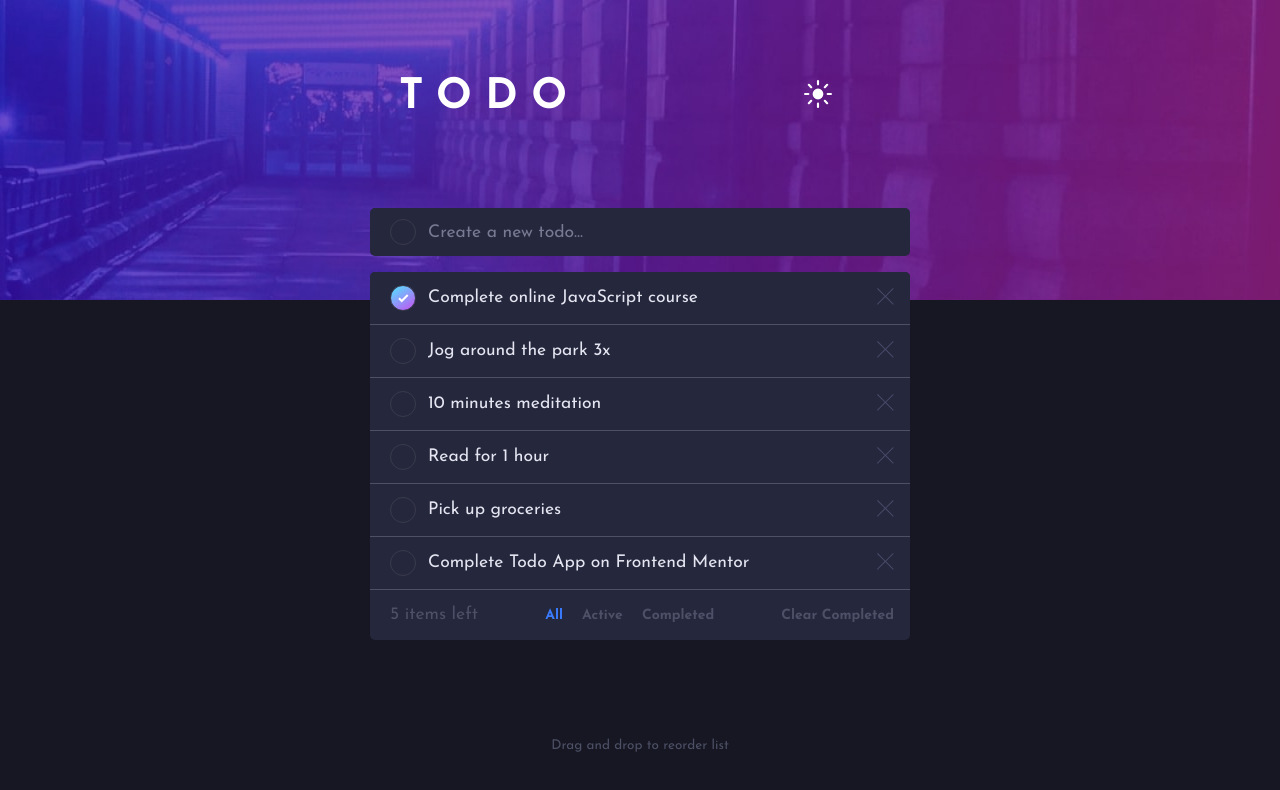
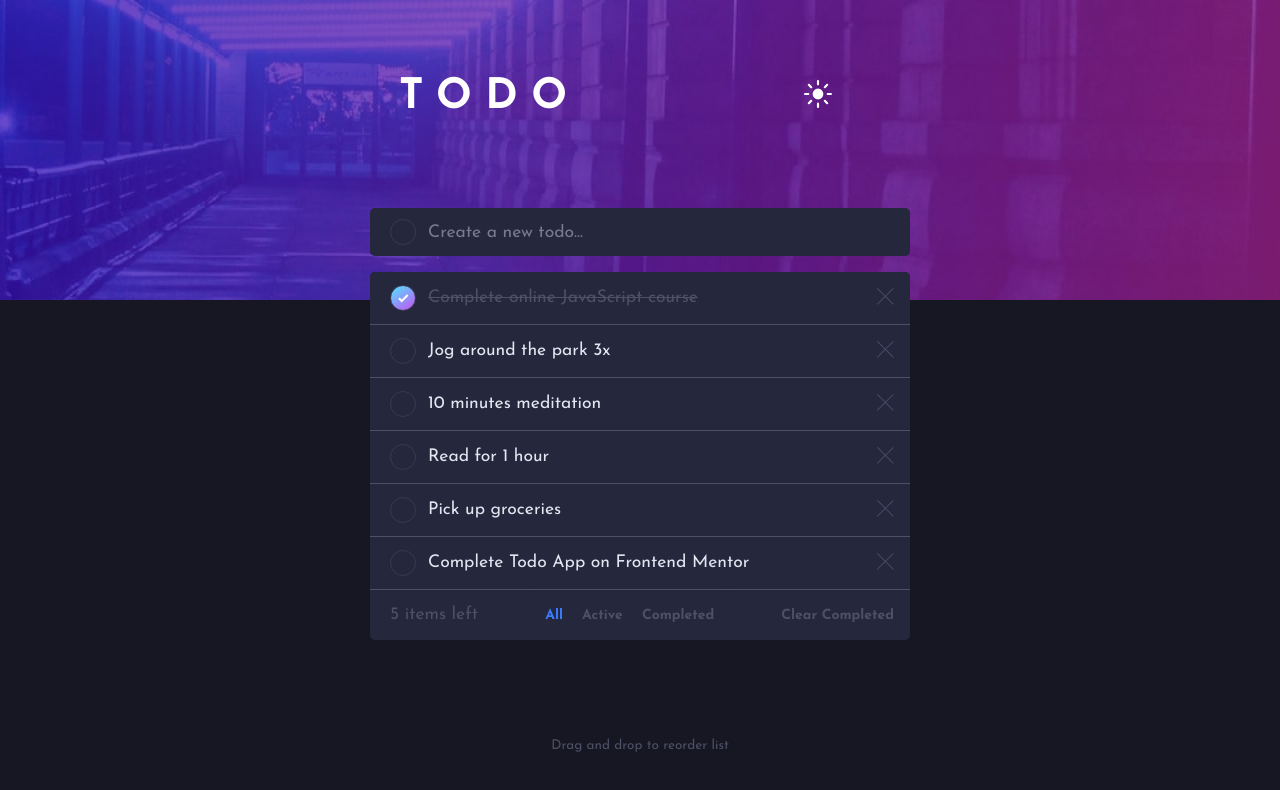
Before and after one commit to JCDMeira/19-todo, a React (Create React App) app: page / in a window 1280 px wide. Shown: the top 790 px of the page. Built offline with nearby package versions, Linux system fonts and the light colour scheme.

Commit message:
feat: add completed styles

```diff
--- a/src/components/Tasks/CardTask/index.tsx
+++ b/src/components/Tasks/CardTask/index.tsx
@@ -13,7 +13,7 @@ interface CardTaskProps {
 }
 function CardTask({ dataTask, isFirst }: CardTaskProps): JSX.Element {
   return (
-    <S.Wrapper isFirst={isFirst}>
+    <S.Wrapper isFirst={isFirst} isCompleted={dataTask.isCompleted}>
       <S.Button isCompleted={dataTask.isCompleted}>
         {dataTask.isCompleted && <img src={checked} alt="task is completed" />}
       </S.Button>
--- a/src/components/Tasks/CardTask/styled.ts
+++ b/src/components/Tasks/CardTask/styled.ts
@@ -2,6 +2,7 @@ import styled from 'styled-components';
 
 interface WrapperProps {
   isFirst: string;
+  isCompleted?: boolean;
 }
 
 export const Wrapper = styled.div<WrapperProps>`
@@ -16,7 +17,10 @@ export const Wrapper = styled.div<WrapperProps>`
   display: flex;
   align-items: center;
   padding-left: 2rem;
-  color: ${({ theme }) => theme.textPrimary};
+  /* color: ${({ theme }) => theme.textPrimary}; */
+  color: ${({ theme, ...rest }) =>
+    rest.isCompleted ? `${theme.textSecundary}` : `${theme.textPrimary}`};
+  text-decoration: ${(props) => (props.isCompleted ? 'line-through' : 'none')};
   position: relative;
 `;
 
```
